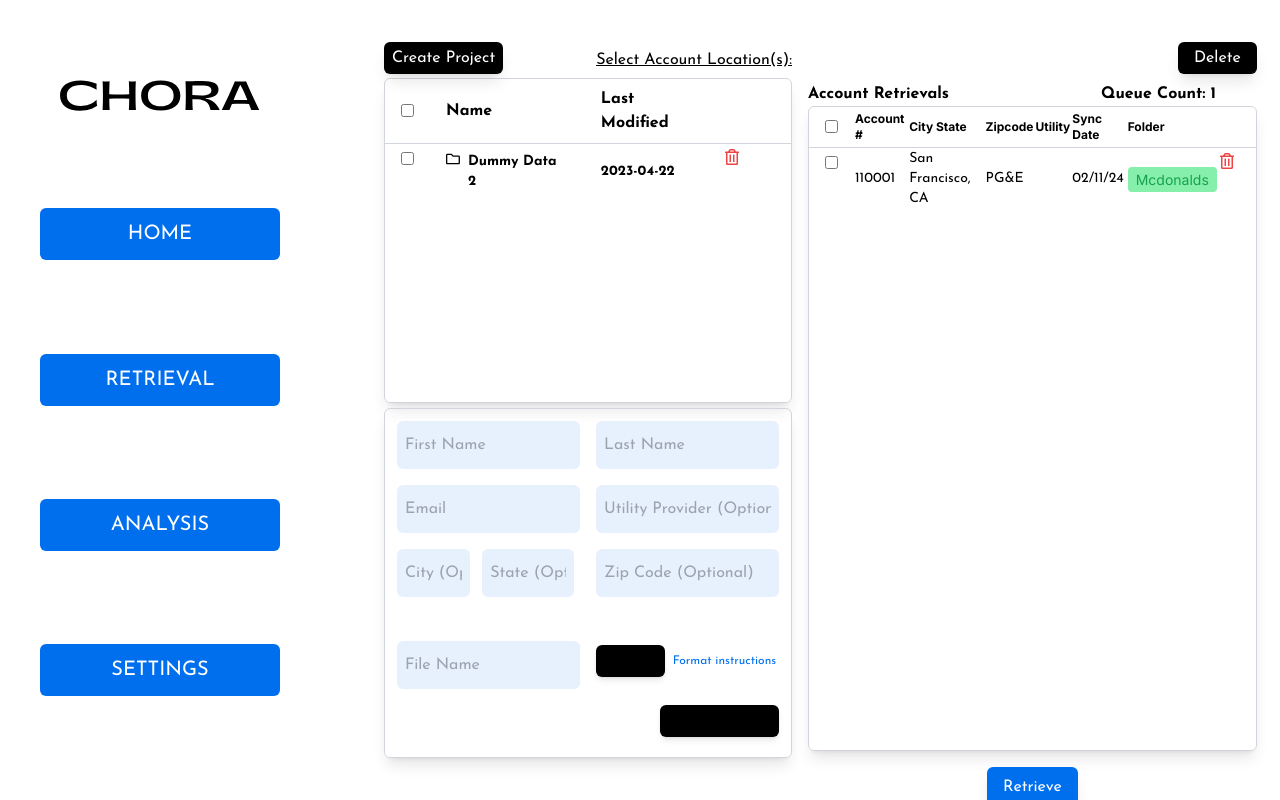
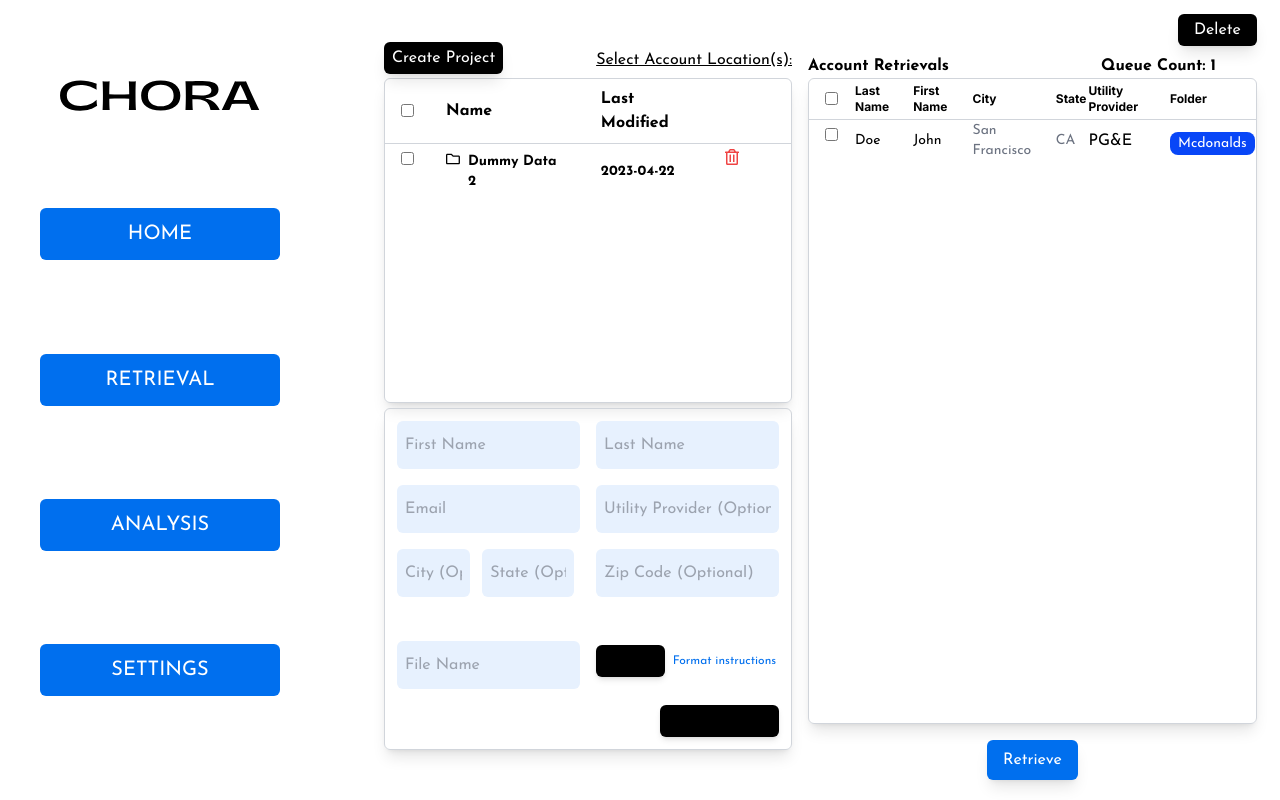
Before and after one commit to Meedux/GTM-Requirement, a Next.js app: page /retrieval in a window 1280 px wide. Built offline with nearby package versions, Linux system fonts and the light colour scheme.

Commit message:
Retrieval page fixes

```diff
--- a/app/retrieval/page.tsx
+++ b/app/retrieval/page.tsx
@@ -2,6 +2,7 @@ import AccountData from "@/components/AccountData";
 import Accounts from "@/components/Accounts";
 import FolderData from "@/components/FolderData";
 import QueueFormCard from "@/components/QueueFormCard";
+import AccountsTable from "@/components/Retrieval/AccountsTable";
 import React from "react";
 
 const page = () => {
@@ -16,7 +17,7 @@ const page = () => {
             {/* Queue Form */}
             <QueueFormCard />
           </div>
-          <Accounts />
+          <AccountsTable />
         </div>
       </div>
     </>
--- a/components/QueueFormCard.tsx
+++ b/components/QueueFormCard.tsx
@@ -4,7 +4,7 @@ import QueueFormInput from "./Utils/QueueFormInput";
 const QueueFormCard = () => {
   return (
     <div className="">
-      <div className="border border-gray-300 rounded-md shadow-lg card h-[100%] p-3 w-full ">
+      <div className="border border-gray-300 rounded-md shadow-lg card p-3 w-full ">
         <div className="grid grid-cols-2 gap-4">
           <div className="flex flex-col">
             <QueueFormInput
--- /dev/null
+++ b/components/Retrieval/AccountsTable.tsx
@@ -0,0 +1,99 @@
+"use client";
+
+import React from "react";
+import { FaRegTrashAlt } from "react-icons/fa";
+import RetrievalAccountTableRow from "../TableRow/RetrievalAccountTableRow";
+import { usePathname } from "next/navigation";
+
+const AccountsTable = () => {
+  const url = usePathname();
+  return (
+    <div className="mt-7 md:mt-0">
+      <div
+        className={`flex flex-row ${
+          url === "/retrieval" ? "justify-end" : "justify-between"
+        } items-center w-[100%] mt-1 lg:-mt-[1.7rem]  lg:w-[110%]`}
+      >
+        <div className="">
+          <div className="flex w-full">
+            <div className="flex justify-end">
+              <button className="bg-black mb-1 px-4 py-1 text-white text-center p-2 rounded-md shadow-lg font-joseph-sans text-sm md:text-base">
+                Delete
+              </button>
+            </div>
+          </div>
+        </div>
+
+        <div className={`${url === "/retrieval" ? "hidden" : "flex"}`}>
+          <button className="bg-black mb-1 mr-2 px-2 py-1 text-white text-center p-2 rounded-md shadow-lg font-joseph-sans text-xs md:text-base">
+            Sync
+          </button>
+          <button className="bg-black mb-1 mr-2 px-2 py-1 text-white text-center p-2 rounded-md shadow-lg font-joseph-sans text-xs md:text-base">
+            Download
+          </button>
+          <button className="bg-black mb-1 px-2 py-1 text-white text-center p-2 rounded-md shadow-lg font-joseph-sans text-xs md:text-base">
+            Delete
+          </button>
+        </div>
+      </div>
+      <div className="flex justify-between mt-1">
+        <span className="font-bold text-black font-joseph-sans">
+          Account Retrievals
+        </span>
+        <span className="font-bold text-black font-joseph-sans">
+          Queue Count: 1
+        </span>
+      </div>
+      <div className="border border-gray-300 rounded-md shadow-lg w-[100%] lg:w-[110%] card h-[90%] overflow-auto">
+        <table className="w-full">
+          <thead>
+            <tr className="border-b border-gray-300">
+              <th className="px-4 py-2">
+                <input type="checkbox" />
+              </th>
+              <th className="text-start text-black text-xs font-bold">
+                Last Name
+              </th>
+              <th className="text-start text-black text-xs font-bold">
+                First Name
+              </th>
+              <th className="text-start text-black text-xs font-bold ">
+                City
+              </th>
+              <th className="text-start text-black text-xs font-bold ">
+                State
+              </th>
+              <th className="text-start text-black text-xs font-bold ">
+                Utility Provider
+              </th>
+              <th className="text-start text-black text-xs font-bold ">
+                Folder
+              </th>
+            </tr>
+          </thead>
+          <tbody>
+            <RetrievalAccountTableRow
+              LastName="Doe"
+              FirstName="John"
+              city="San Francisco"
+              state="CA"
+              utility="PG&E"
+              date="02/11/24"
+              folderName="Mcdonalds"
+            />
+          </tbody>
+        </table>
+      </div>
+
+      {url === "/retrieval" && (
+        <div className="text-center w-[100%] lg:w-[110%] mt-4">
+          <button className="bg-[#006FEE] mb-1 px-4 py-2 text-white text-center p-2 rounded-md shadow-lg font-joseph-sans text-xs md:text-base">
+            Retrieve
+          </button>
+        </div>
+      )}
+    </div>
+  );
+};
+
+export default AccountsTable;
--- a/components/TableRow/FolderTableRow.tsx
+++ b/components/TableRow/FolderTableRow.tsx
@@ -15,8 +15,8 @@ const FolderTableRow = ({
           <input type="checkbox" />
         </td>
         <td className="px-4 py-2 font-bold text-black font-joseph-sans text-sm ">
-          <div className="flex cursor-pointer">
-            <FaRegFolder className="text-black mr-2" />
+          <div className="flex cursor-pointer hover:text-[#00A2FF]">
+            <FaRegFolder className="text-black hover:text-[#00A2FF] mr-2" />
             {folderName}
           </div>
         </td>
@@ -24,7 +24,7 @@ const FolderTableRow = ({
           {date}
         </td>
         <td className="flex justify-center items-center mr-[50px]">
-          <FaRegTrashAlt className="text-red-500" />
+          <FaRegTrashAlt className="text-red-500 hover:text-red-700" />
         </td>
       </tr>
     </>
--- /dev/null
+++ b/components/TableRow/RetrievalAccountTableRow.tsx
@@ -0,0 +1,39 @@
+import React from "react";
+import { FaRegTrashAlt } from "react-icons/fa";
+
+const RetrievalAccountTableRow = ({
+    LastName,
+    FirstName,
+    city,
+    state,
+    utility,
+    folderName,
+}: {
+    LastName: string;
+    FirstName: string;
+    city: string;
+    state: string;
+    utility: string;
+    date: string;
+    folderName: string;
+}) => {
+  return (
+    <tr className="mx-4">
+      <td className="px-4 py-2 flex items-center justify-center">
+        <input type="checkbox" />
+      </td>
+      <td className="text-sm  text-black font-joseph-sans">{LastName}</td>
+      <td className="text-sm  text-black font-joseph-sans">{FirstName}</td>
+      <td className="text-sm  text-gray-500 font-joseph-sans">{city}</td>
+      <td className="text-sm text-gray-500 font-joseph-sans">{state}</td>
+      <td className=" text-black font-joseph-sans">{utility}</td>
+      <td className="">
+        <span className="text-sm bg-[#0846F7] text-white font-joseph-sans py-1 px-2 rounded-lg">
+          {folderName}
+        </span>
+      </td>
+    </tr>
+  );
+};
+
+export default RetrievalAccountTableRow;
```
